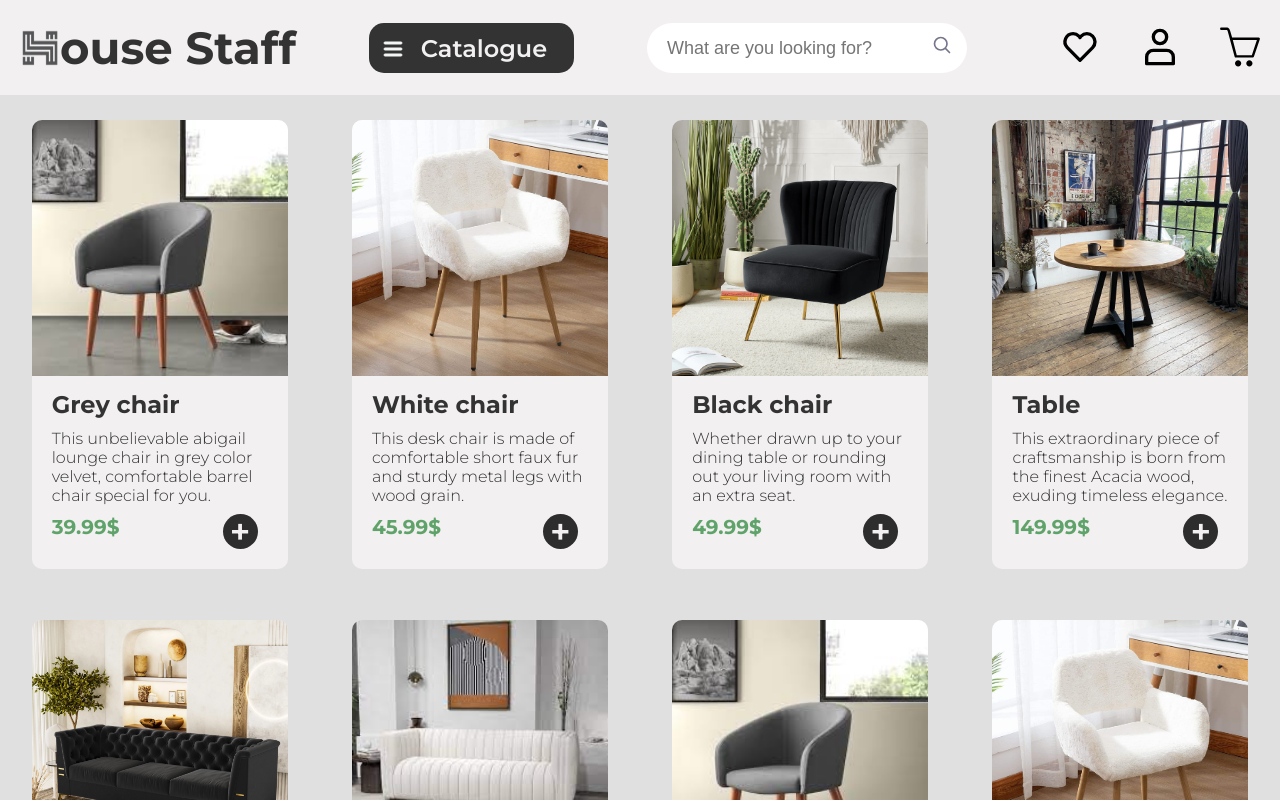
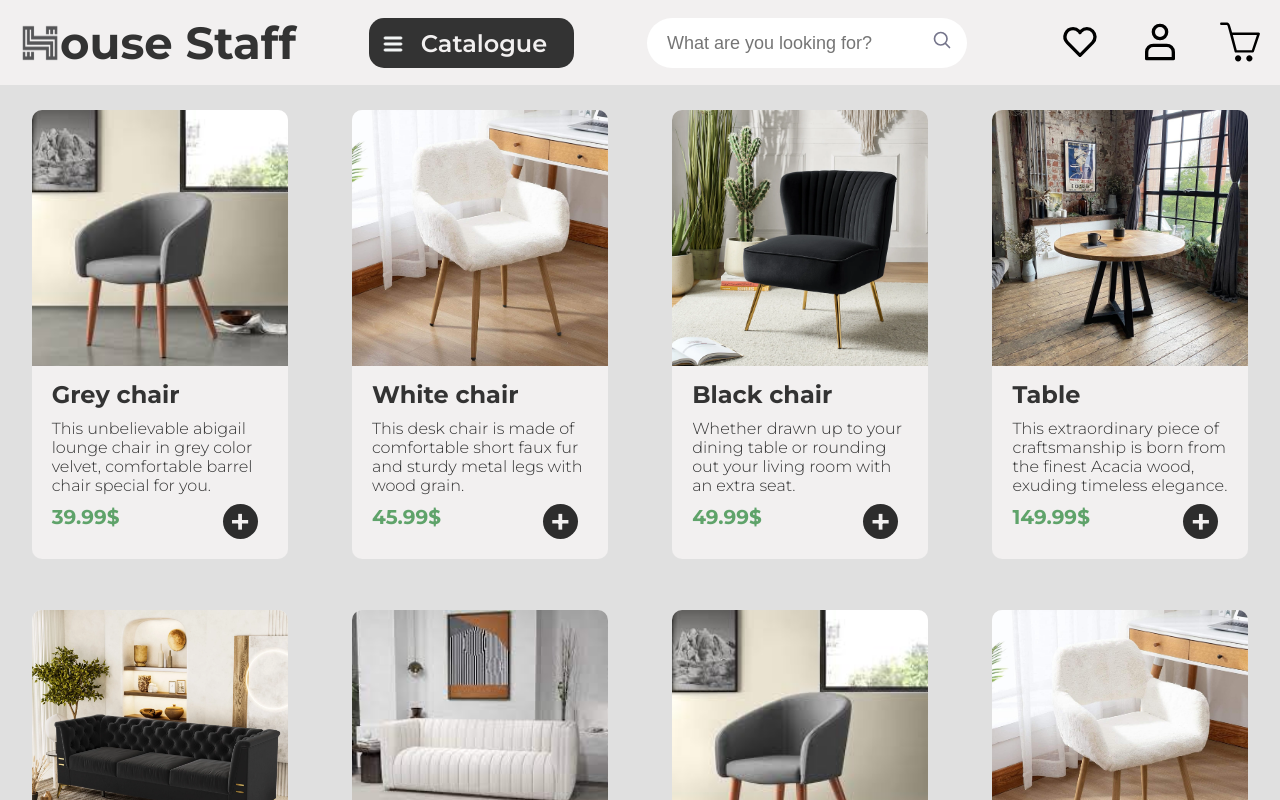
Before and after one commit to Dzhaman-Nazarii/furniture-store, a React (Create React App) app: page / in a window 1280 px wide. Shown: the top 800 px of the page. Built offline with nearby package versions, Linux system fonts and the light colour scheme.

Commit message:
fixed header

```diff
--- a/src/components/app/App.module.css
+++ b/src/components/app/App.module.css
@@ -18,7 +18,7 @@
 }
 
 .app_main {
-	padding-top: 120px;
+	padding-top: 110px;
 	width: 1280px;
 	margin: 0 auto;
 }
--- a/src/components/header/Header.module.css
+++ b/src/components/header/Header.module.css
@@ -1,8 +1,8 @@
 .header_content {
 	display: flex;
 	justify-content: space-between;
-	padding-top: 20px;
-	padding-bottom: 20px;
+	padding-top: 15px;
+	padding-bottom: 15px;
 }
 
 .header_logotype {
```
